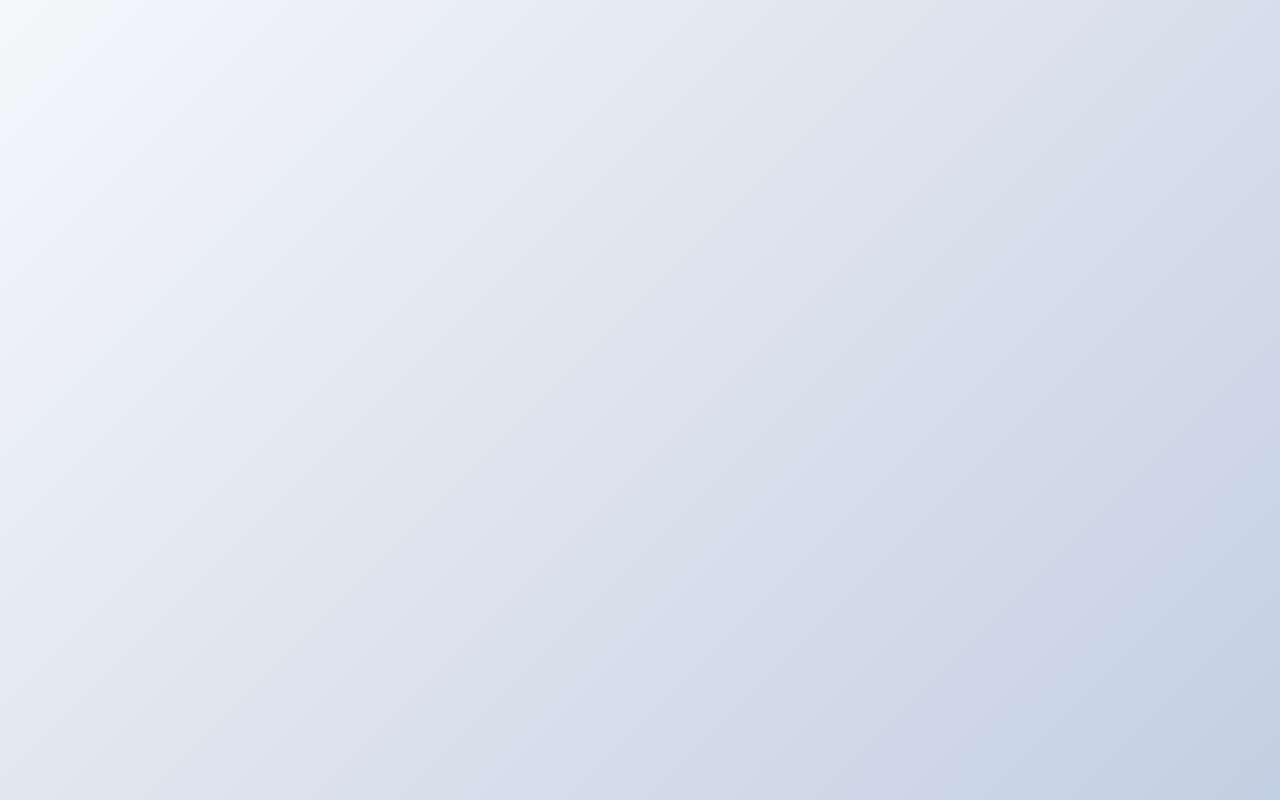
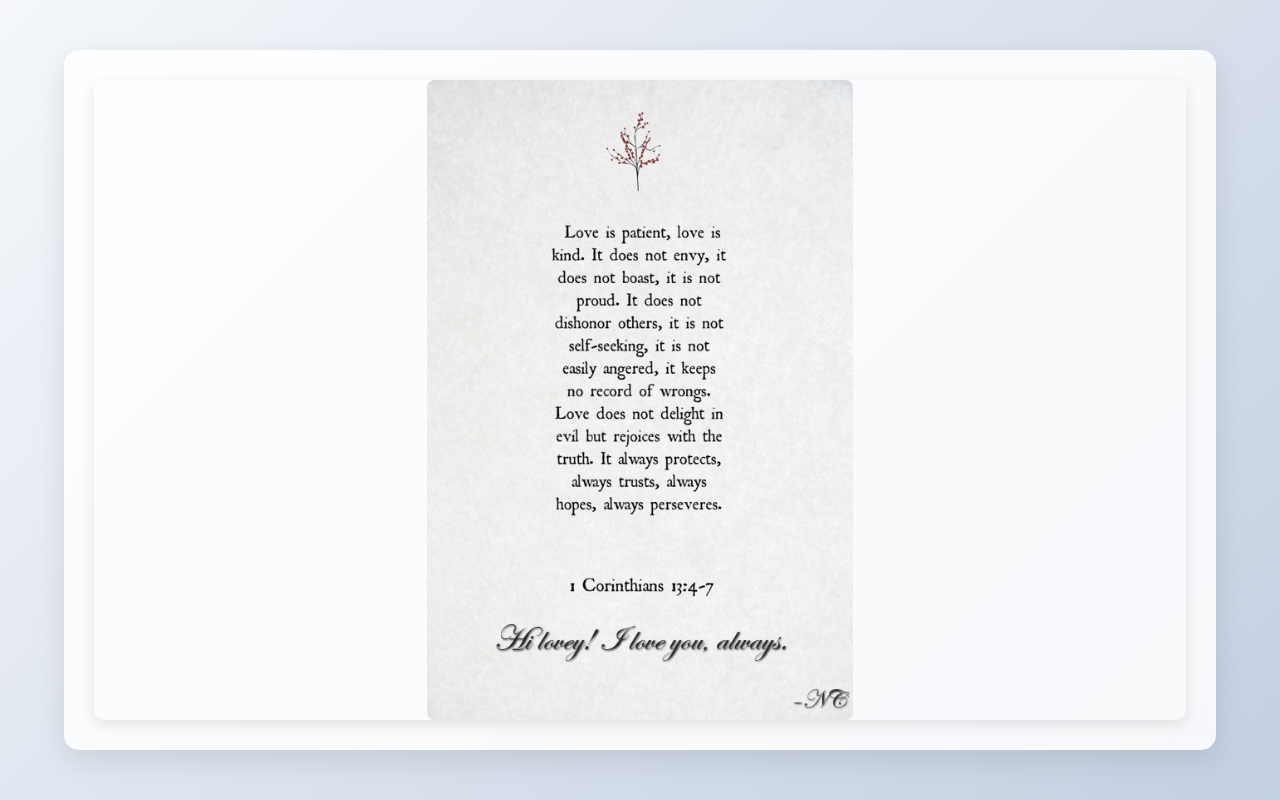
Before and after one commit to GitcubOrgKLD/QR58, a plain HTML site: page index.html in a window 1280 px wide. Drawn offline with Linux system fonts and the light colour scheme.

Commit message:
Update index.html

```diff
--- a/index.html
+++ b/index.html
@@ -118,7 +118,7 @@
         <div class="image-container">
             <div class="placeholder" id="placeholder">Loading image...</div>
             <!-- Replace "images/your-image.jpg" with your actual image path -->
-            <img src="images/your-image.png" alt="" id="displayedImage"
+            <img src="images/NC.png" alt="" id="displayedImage"
                  class="loading"
                  onload="imageLoaded()"
                  onerror="hideImage()">
```
